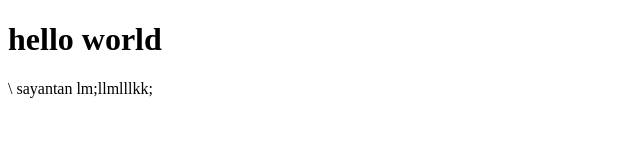
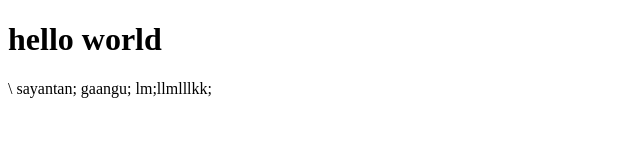
Before and after one commit to SayantanGhosh001/for-test, a plain HTML site: page gand/index.html in a window 1280 px wide. Shown: the full height of the page, 0-640 px from the left. Drawn offline with Linux system fonts and the light colour scheme.

Commit message:
Update index.html

```diff
--- a/gand/index.html
+++ b/gand/index.html
@@ -8,7 +8,8 @@
 </head>
 <body>
     <h1>hello world</h1>\
-    sayantan
+    sayantan;
+    gaangu;
     lm;llmlllkk;
     <div class="class"></div>
 </body>
```
